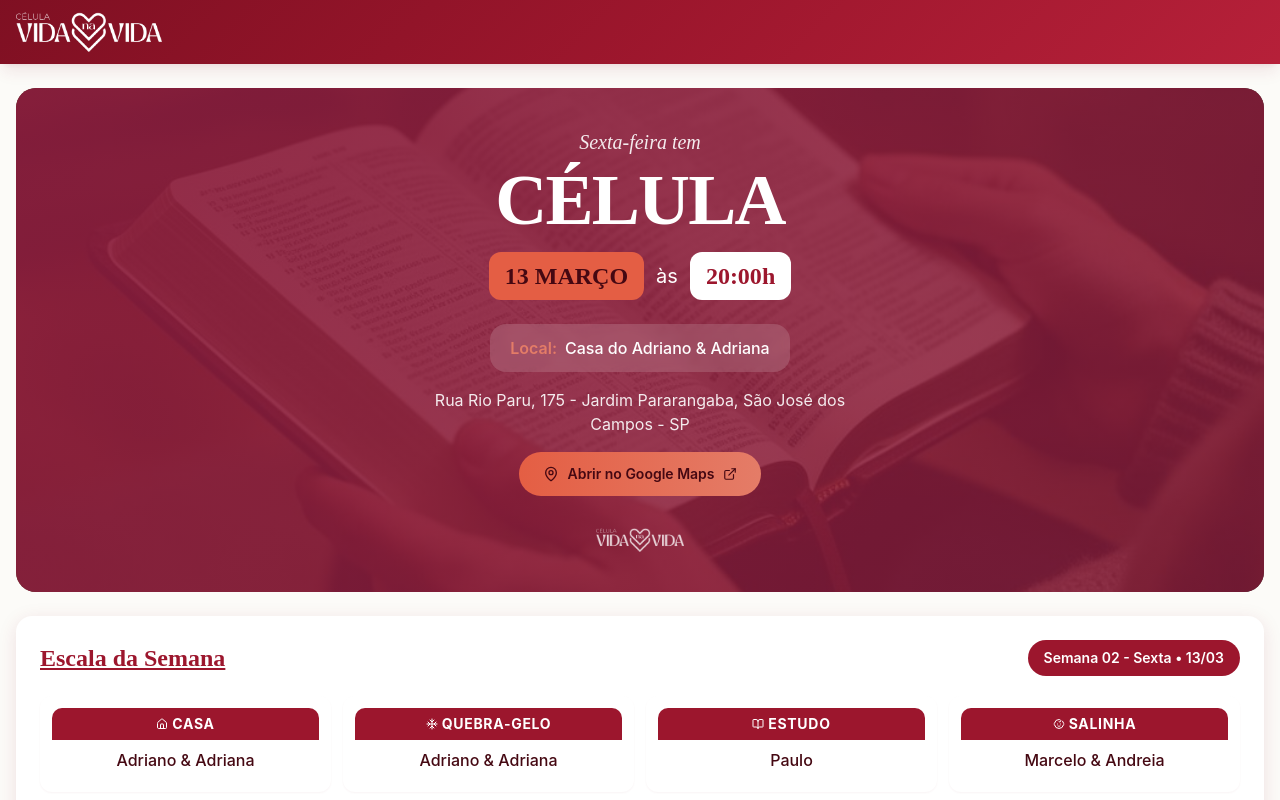
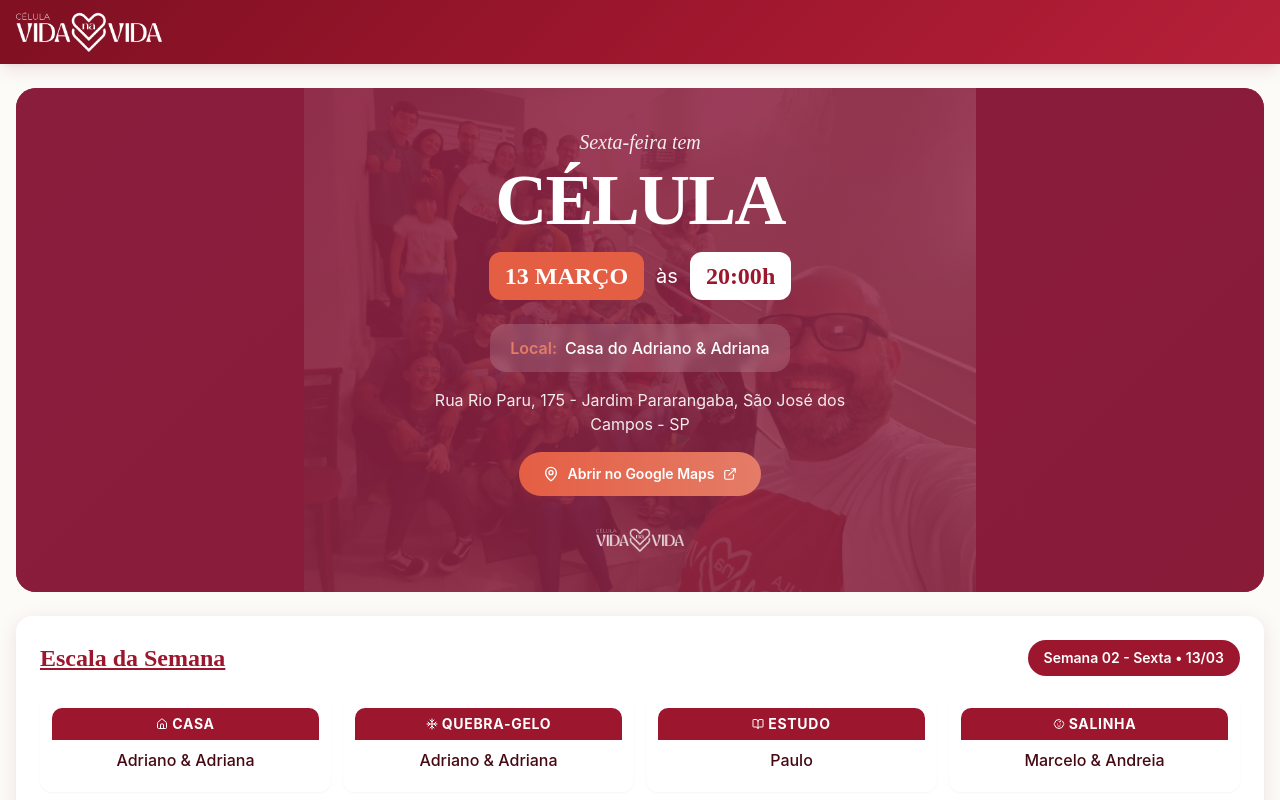
Before and after one commit to drineo11/celula-vida-na-vida, a React (Vite) app: page / in a window 1280 px wide. Shown: the top 800 px of the page. Built offline with nearby package versions, Linux system fonts and the light colour scheme; the HTML template or start-up script is replaced by a standard one.

Commit message:
feat: introduce WeeklyBanner component and establish a new design system with custom Tailwind CSS.

```diff
--- a/src/components/WeeklyBanner.tsx
+++ b/src/components/WeeklyBanner.tsx
@@ -1,7 +1,7 @@
 import { MapPin, ExternalLink } from "lucide-react";
 import { CellMeeting, formatDatePT } from "@/lib/mockData";
 import { Logo } from "./Logo";
-import bannerBg from "@/assets/banner-bg.jpg";
+import bannerBg from "@/assets/banner-bg.jpeg";
 import { parseDateSafe } from "@/lib/utils";
 
 interface WeeklyBannerProps {
@@ -21,8 +21,10 @@ export function WeeklyBanner({ meeting }: WeeklyBannerProps) {
       className="relative overflow-hidden rounded-2xl"
       style={{
         backgroundImage: `url(${meeting.backgroundImage || bannerBg})`,
-        backgroundSize: "cover",
+        backgroundSize: "contain",
         backgroundPosition: "center",
+        backgroundRepeat: "no-repeat",
+        backgroundColor: "hsl(350, 78%, 28%)",
       }}
     >
       {/* Wine overlay with fade effect */}
@@ -47,7 +49,7 @@ export function WeeklyBanner({ meeting }: WeeklyBannerProps) {
 
         {/* Date and Time Row */}
         <div className="flex flex-wrap items-center justify-center gap-3 mb-6">
-          <div className="bg-coral-500 text-foreground px-4 py-2 rounded-lg">
+          <div className="bg-coral-500 text-primary-foreground px-4 py-2 rounded-lg">
             <span className="font-display font-bold text-xl sm:text-2xl">
               {dayNumber} {month}
             </span>
--- a/src/index.css
+++ b/src/index.css
@@ -164,7 +164,7 @@
   .coral-btn {
     @apply inline-flex items-center justify-center px-6 py-3 font-semibold rounded-full transition-all duration-300;
     background: var(--gradient-coral);
-    color: hsl(var(--foreground));
+    color: #ffffff;
   }
 
   .coral-btn:hover {
```
Also changed, not shown: src/assets/banner-bg.jpeg (added), src/assets/banner-bg.jpg (deleted).
